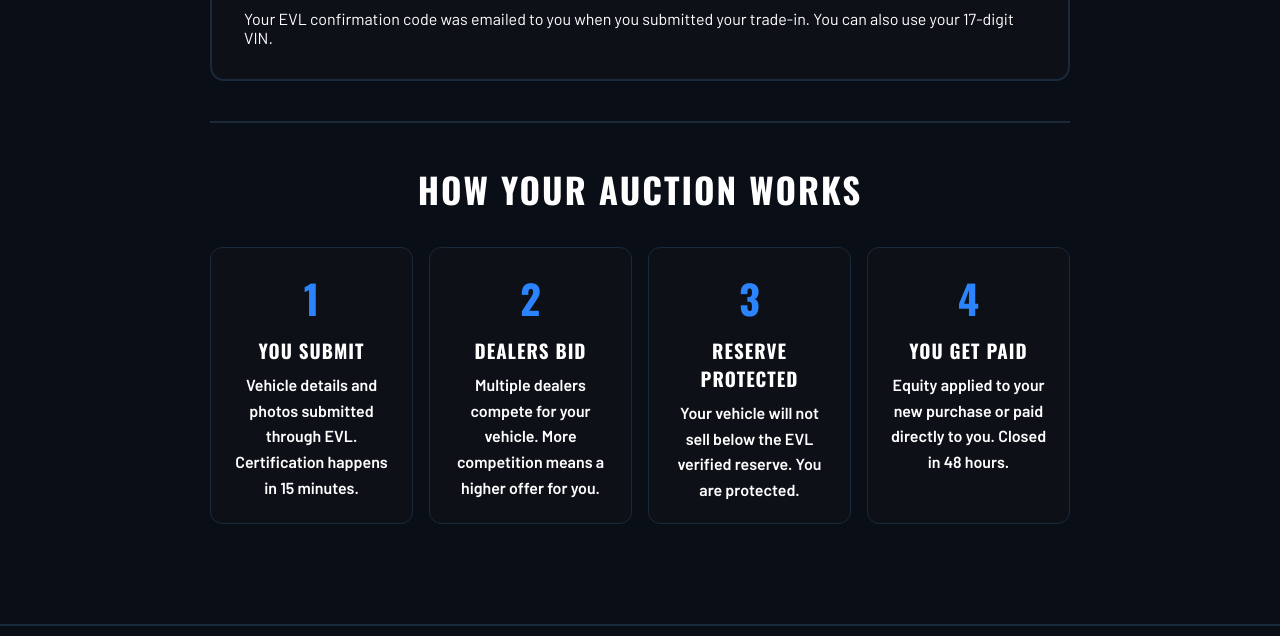
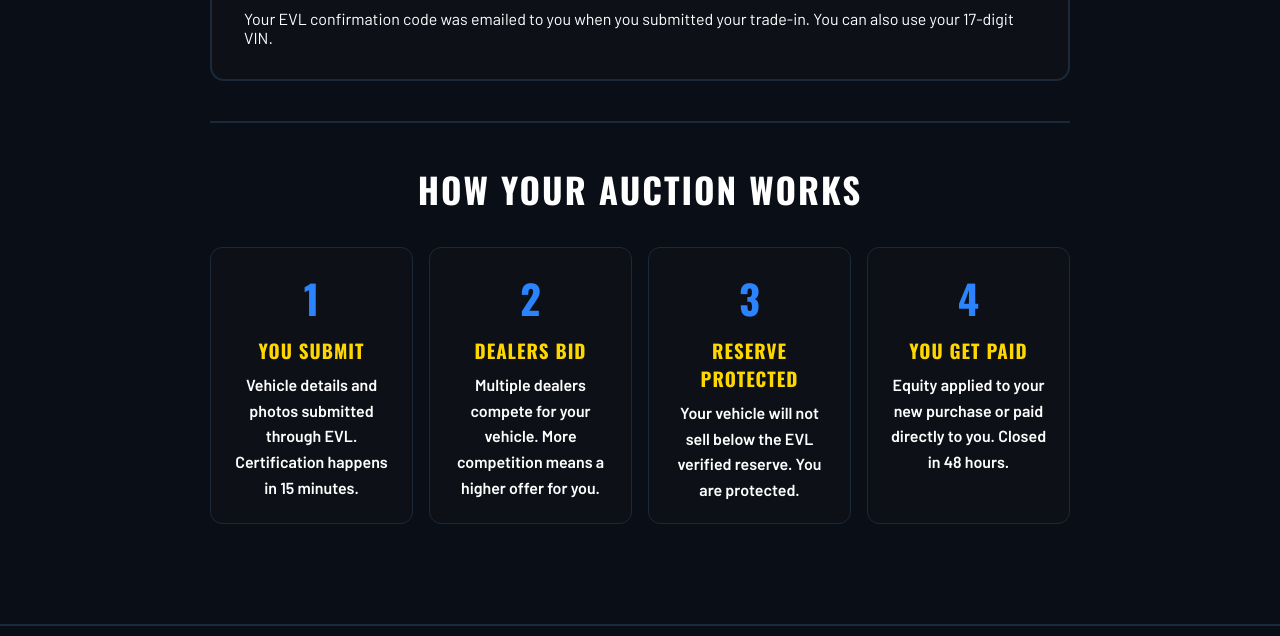
Before and after one commit to timogrady01/evl-decode, a plain HTML site: page public/trade-in-exchange.html in a window 1280 px wide. Shown: the part 638-1274 px from the top of the page. Drawn offline with nearby package versions, Linux system fonts and the light colour scheme.

Commit message:
Trade-in exchange: section titles gold throughout

```diff
--- a/public/trade-in-exchange.html
+++ b/public/trade-in-exchange.html
@@ -144,7 +144,7 @@
   .how-grid { display:grid; grid-template-columns:repeat(4,1fr); gap:16px; }
   .how-card { background:var(--s1); border:1px solid var(--border); border-radius:12px; padding:20px; text-align:center; }
   .how-num { font-size:40px; font-weight:900; color:var(--blue); margin-bottom:8px; }
-  .how-card-title { font-size:19px; font-weight:900; text-transform:uppercase; letter-spacing:1px; margin-bottom:8px; }
+  .how-card-title { font-size:19px; font-weight:900; text-transform:uppercase; letter-spacing:1px; margin-bottom:8px; color:var(--gold); }
   .how-card-desc { font-size:16px; color:#ffffff; font-family:var(--body); font-weight:600; line-height:1.6; }
 
   /* EQUITY OPTIONS */
```
